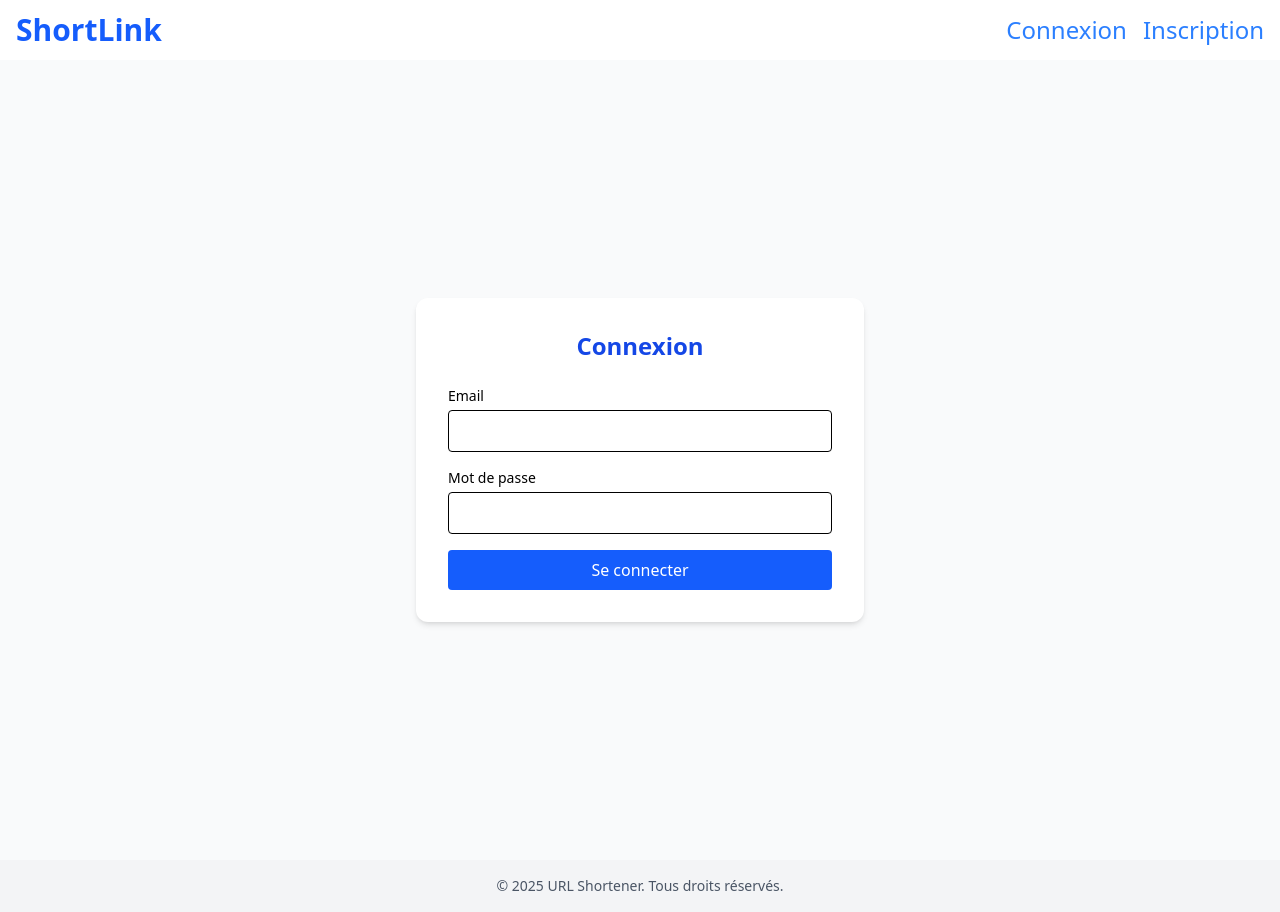
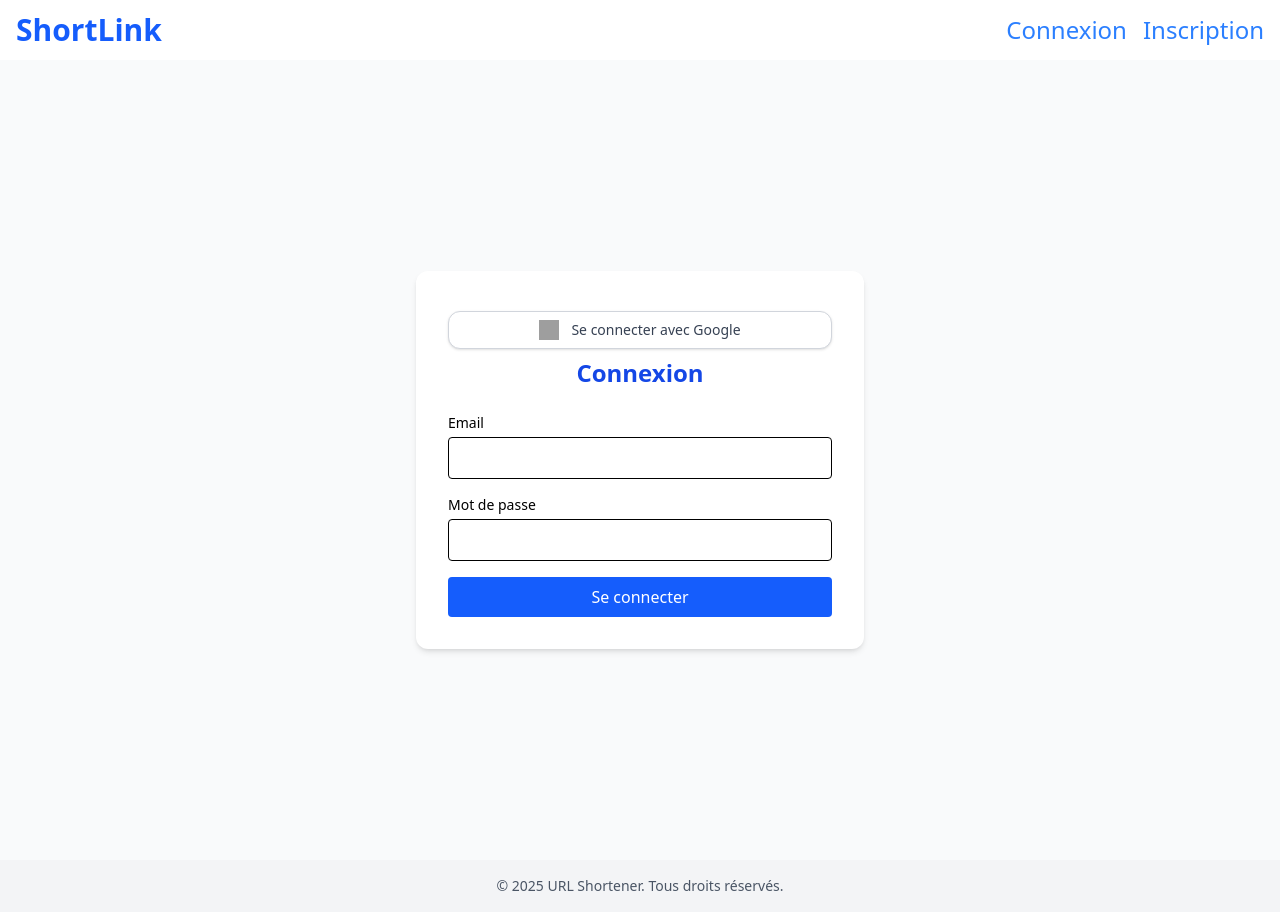
Before and after one commit to Diderot-sielinou/short-link-front, a React (Vite) app: page /login in a window 1280 px wide. Built offline with nearby package versions, Linux system fonts and the light colour scheme; no server answers; grey boxes are pictures that could not be loaded.

Commit message:
added authentication with google

```diff
--- a/src/context/authContext.jsx
+++ b/src/context/authContext.jsx
@@ -13,6 +13,12 @@ export const AuthProvider = ({ children }) => {
   const baseApiUrl = import.meta.env.VITE_API_URL;
 
   useEffect(() => {
+    const params = new URLSearchParams(window.location.search);
+    const authToken = params.get("token");
+    if (authToken) {
+      localStorage.setItem("token", authToken);
+      window.history.replaceState({}, document.title, window.location.pathname);
+    }
     const token = localStorage.getItem("token");
     if (token) {
       axios
@@ -39,10 +45,10 @@ export const AuthProvider = ({ children }) => {
       const res = await axios.get(`${baseApiUrl}/api/user/profile`, {
         headers: { Authorization: `Bearer ${token}` },
       });
-      console.log(res.data?.results)
+      console.log(res.data?.results);
       setUser(res.data?.results);
       setIsAuthenticated(true);
-      navigate("/dashboard")
+      navigate("/dashboard");
     } catch (err) {
       console.error(
         err.response?.data?.message ||
--- a/src/pages/Login.jsx
+++ b/src/pages/Login.jsx
@@ -23,33 +23,54 @@ export default function Login() {
   });
   const { login } = useAuth();
 
-  const onSubmit = async (values, { setSubmitting,  }) => {
+  const onSubmit = async (values, { setSubmitting }) => {
     try {
       const response = await axios.post(`${baseApiUrl}/api/auth/login`, values);
-      toast.success("login réussie! ✅",{
-        toastId: "success-login"
+      toast.success("login réussie! ✅", {
+        toastId: "success-login",
       });
       await login(response.data.token);
       // navigate("/dashboard")
     } catch (err) {
       if (err.response?.data?.message) {
-        toast.error(err.response?.data?.message || "Erreur lors de l’authentification",{
-          toastId: "error-login"
-        });
+        toast.error(
+          err.response?.data?.message || "Erreur lors de l’authentification",
+          {
+            toastId: "error-login",
+          }
+        );
         // setErrors({ password: err.response.data.message });
       }
     } finally {
       setSubmitting(false);
     }
   };
+
+  const handleGoogleLogin = () => {
+    window.location.href = "https://linked.up.railway.app/api/auth/google"; // ton back-end
+  };
+
   return (
     <motion.div
-    className="min-h-screen flex items-center justify-center bg-gray-50 px-4"
-    initial={{ opacity: 0, y: 20 }}
-    animate={{ opacity: 1, y: 0 }}
-    transition={{ duration: 0.3 }}
+      className="min-h-screen flex items-center justify-center bg-gray-50 px-4"
+      initial={{ opacity: 0, y: 20 }}
+      animate={{ opacity: 1, y: 0 }}
+      transition={{ duration: 0.3 }}
     >
       <div className="bg-white p-8 rounded-xl shadow-md w-full max-w-md">
+        <button
+          type="button"
+          onClick={handleGoogleLogin}
+          className="flex items-center my-2 justify-center gap-3 w-full md:w-full sm:w-auto px-4 py-2 border border-gray-300 rounded-xl shadow-sm hover:shadow-md transition duration-200 bg-white text-gray-700 hover:bg-gray-50"
+        >
+          <img
+            src="https://www.gstatic.com/firebasejs/ui/2.0.0/images/auth/google.svg"
+            alt="Google"
+            className="w-5 h-5"
+          />
+          <span className="text-sm font-medium">Se connecter avec Google</span>
+        </button>
+
         <h2 className="text-2xl font-bold mb-6 text-center text-blue-700">
           Connexion
         </h2>
```
